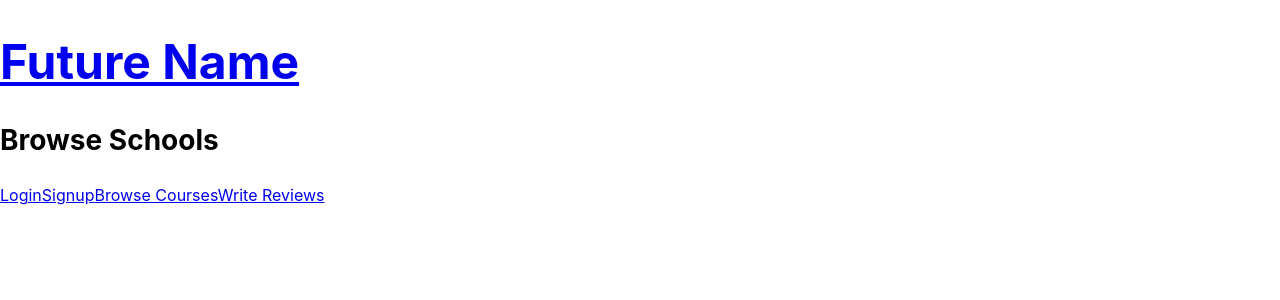
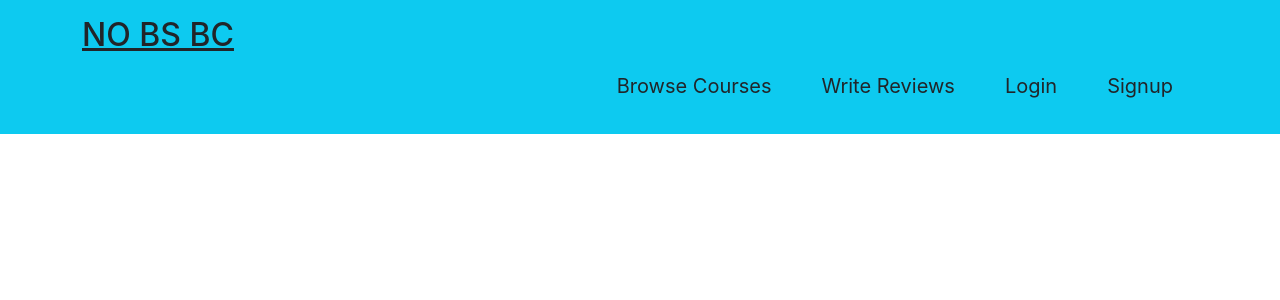
Before and after one commit to bnagel50/Computer-Course-report, a React (Create React App) app in the folder client/: page / in a window 1280 px wide. Shown: the top 300 px of the page. Built offline with nearby package versions, Linux system fonts and the light colour scheme.

Commit message:
fixing stuff

```diff
--- a/client/public/index.html
+++ b/client/public/index.html
@@ -9,6 +9,12 @@
       name="description"
       content="Web site created using create-react-app"
     />
+    <link
+  rel="stylesheet"
+  href="https://cdn.jsdelivr.net/npm/bootstrap@5.2.0-beta1/dist/css/bootstrap.min.css"
+  integrity="sha384-0evHe/X+R7YkIZDRvuzKMRqM+OrBnVFBL6DOitfPri4tjfHxaWutUpFmBp4vmVor"
+  crossorigin="anonymous"
+/>
     <link rel="apple-touch-icon" href="%PUBLIC_URL%/logo192.png" />
     <!--
       manifest.json provides metadata used when your web app is installed on a
@@ -24,7 +30,7 @@
       work correctly both with client-side routing and a non-root public URL.
       Learn how to configure a non-root public URL by running `npm run build`.
     -->
-    <title>React App</title>
+    <title>NO BS BC</title>
   </head>
   <body>
     <noscript>You need to enable JavaScript to run this app.</noscript>
--- a/client/src/components/Header/index.js
+++ b/client/src/components/Header/index.js
@@ -1,5 +1,7 @@
 import React from 'react';
 import { Link } from 'react-router-dom';
+// import Form from 'react-bootstrap/Form';
+// import Button from 'react-bootstrap/Button';
 
 import Auth from '../../utils/auth'
 
@@ -9,40 +11,55 @@ const Header = () => {
     Auth.logout();
   };
   return (
-    <header className="bg-info text-dark mb-4 py-3 display-flex align-center">
+    <header className="bg-info text-dark mb-4 py-3 display-flex align-center ">
       <div className="container flex-column justify-space-between-lg justify-center align-center text-center">
-        <Link className="text-dark" to="/">
-          <h1 className="m-0" style={{ fontSize: '3rem' }}>
-            Future Name
+        <Link className="text-dark text-start  " to="/">
+          <h1 className="m-0 " style={{ fontSize: '2rem' }}>
+            NO BS BC
           </h1>
         </Link>
-        <p className="m-0" style={{ fontSize: '1.75rem', fontWeight: '700' }}>
+        {/* <p className="m-0" style={{ fontSize: '1.75rem', fontWeight: '700' }}>
           Browse Schools
-        </p>
-        <div>
+        </p> */}
+        <div className='align-center text-end '>
           {Auth.loggedIn() ? (
             <>
               <Link className="btn btn-lg btn-primary m-2" to="/me">
                 View My Profile
               </Link>
-              <button className="btn btn-lg btn-light m-2" onClick={logout}>
+              <button className="btn btn-lg outline-dark m-2" onClick={logout}>
                 Logout
               </button>
             </>
           ) : (
             <>
-              <Link className="btn btn-lg btn-primary m-2" to="/login">
+              <Link className="btn btn-lg outline-dark m-2 " to="/courses">
+                  Browse Courses
+              </Link>
+
+              <Link className="btn btn-lg outline-dark m-2" to="/write-review">
+                  Write Reviews
+              </Link>
+
+              <Link className="btn btn-lg outline-dark m-2" to="/login">
                 Login
               </Link>
-              <Link className="btn btn-lg btn-light m-2" to="/signup">
+
+              <Link className="btn btn-lg outline-dark m-2" to="/signup">
                 Signup
               </Link>
-              <Link className="" to="/courses">
-                  Browse Courses
-              </Link>
-              <Link className="" to="/write-review">
-                  Write Reviews
-              </Link>
+
+
+
+              {/* <Form className="d-flex">
+              <Form.Control
+              type="search"
+              placeholder="Search"
+              className="me-2"
+              aria-label="Search"
+            />
+            <Button variant="outline-success">Search</Button>
+            </Form> */}
             </>
           )}
         </div>
@@ -51,4 +68,5 @@ const Header = () => {
   );
 };
 
+
 export default Header;
--- a/client/src/pages/Home.js
+++ b/client/src/pages/Home.js
@@ -0,0 +1,17 @@
+import React from 'react'
+
+const Home = () => {
+  return (
+    <div className='bg-success text-dark mb-4 py-3 display-flex align-center'>
+        {/* Container */}
+      <div className=''>
+        <p className=''>
+        FIND THE BEST BOOTCAMP FOR YOU GET MATCHED WITH CODING BOOTCAMPS, CHOOSE THE SCHOOL THAT’S RIGHT FOR YOU, AND RESEARCH CODING BOOTCAMP REVIEWS IN ONE PLACE.
+        </p>
+      </div>
+
+    </div>
+  )
+}
+
+export default Home
--- a/package.json
+++ b/package.json
@@ -21,7 +21,9 @@
   },
   "homepage": "https://github.com/IvanGoya/Computer-Course-report#readme",
   "dependencies": {
+    "bootstrap": "^5.1.3",
     "concurrently": "^7.2.2",
+    "react-bootstrap": "^2.4.0",
     "react-router-dom": "^6.3.0"
   }
 }
```
Also changed, not shown: 1 other file (tests, documents, lock files or other folders).
